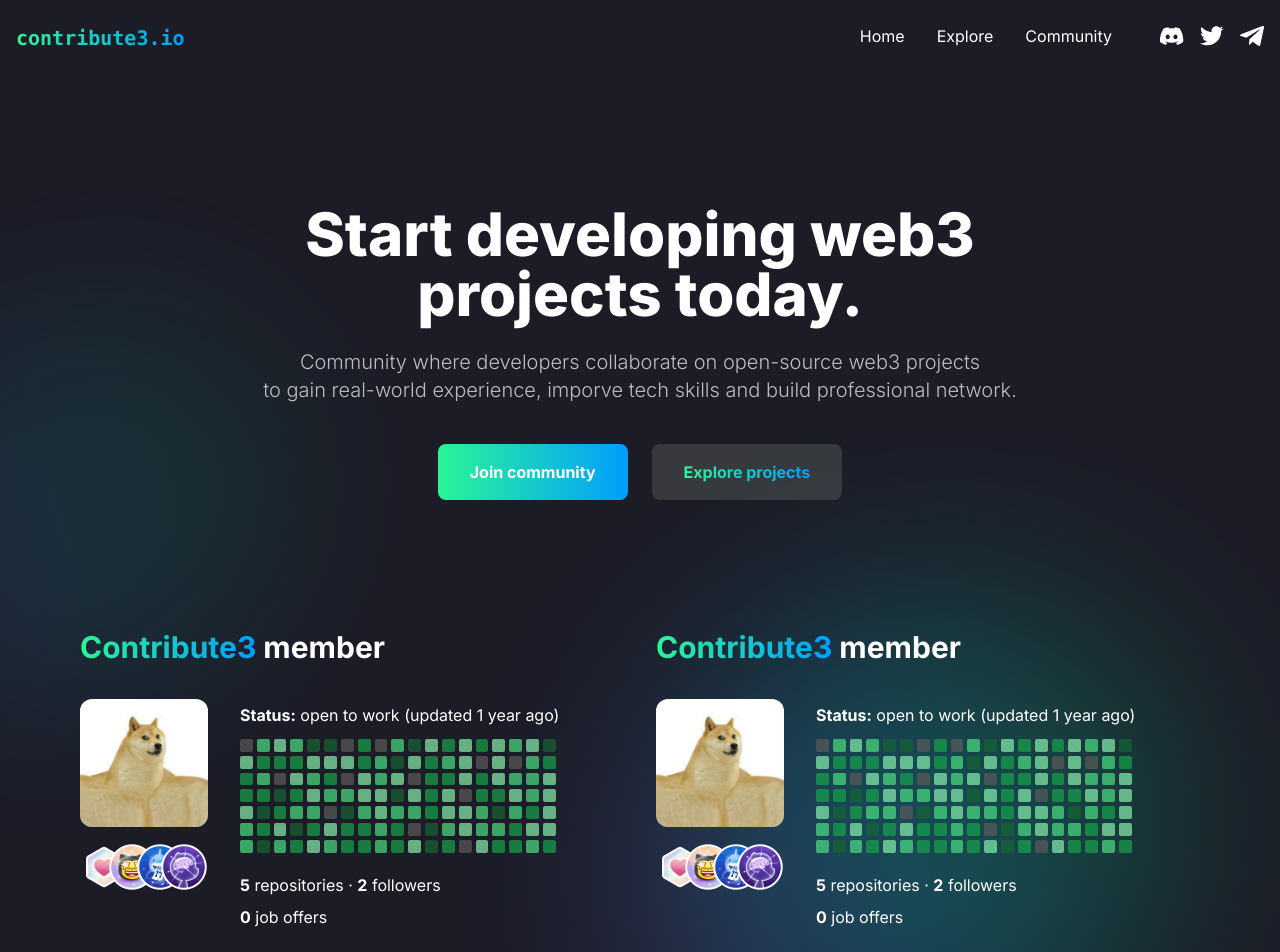
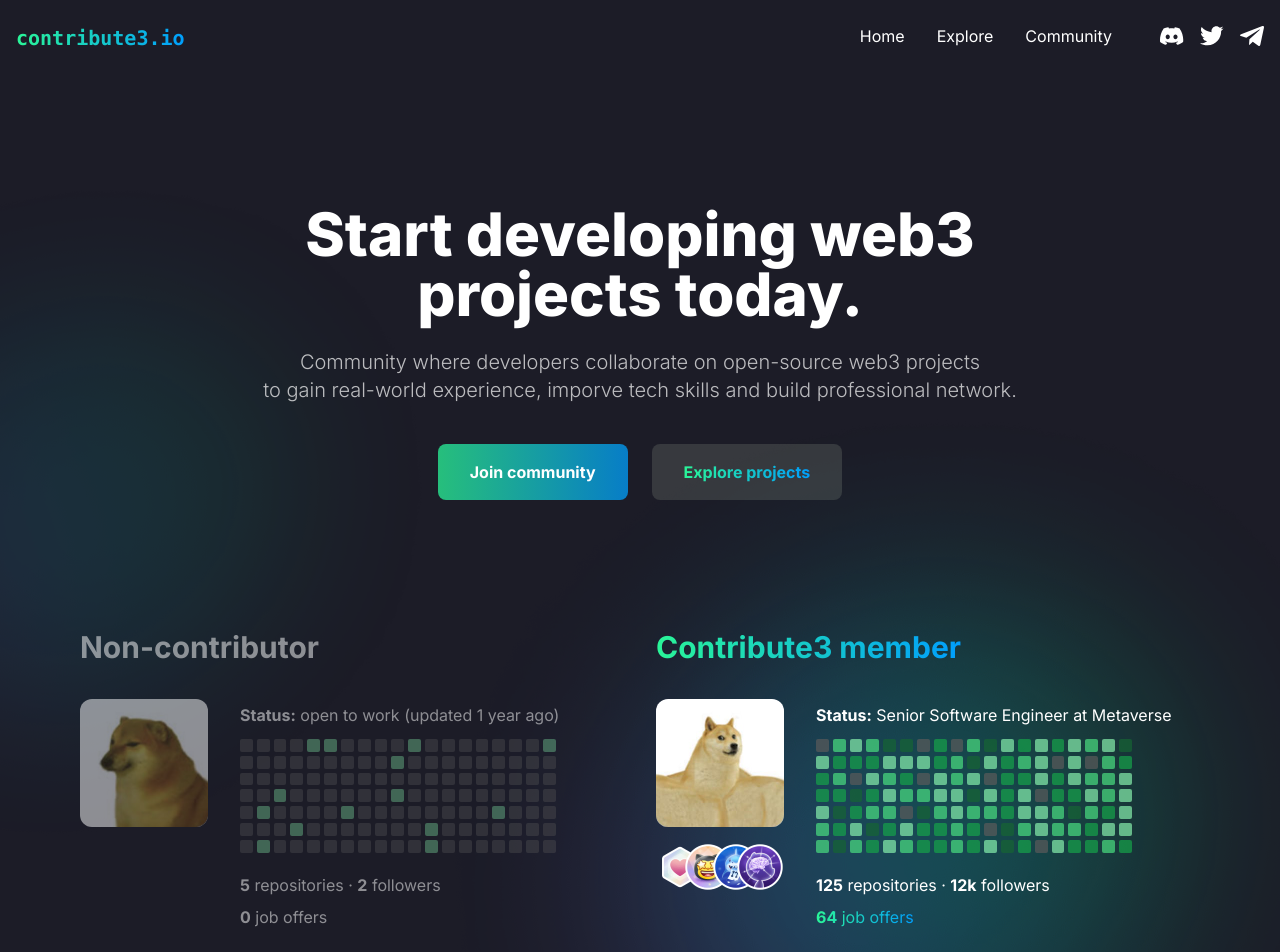
Before and after one commit to gssvv/contribute3, a Next.js app in the folder app/frontend/: page / in a window 1280 px wide. Shown: the top 952 px of the page. Built offline with nearby package versions, Linux system fonts and the light colour scheme.

Commit message:
Main Page Content: profiles data

```diff
--- a/app/frontend/pages/index.tsx
+++ b/app/frontend/pages/index.tsx
@@ -19,6 +19,28 @@
   const historyColors = ['#5B5B5B', '#86efac', '#4ade80', '#16a34a', '#166534'];
   const [isMenuOpen, setIsMenuOpen] = useState(false);
   const mobileNavigation = useRef(null);
+
+  const profiles = [
+    {
+      title: 'Non-contributor',
+      status: 'open to work (updated 1 year ago)',
+      repositories: 5,
+      followers: '2',
+      jobOffers: 0,
+      avatar: './non-contributor.jpg',
+    },
+    {
+      title: 'Contribute3 member',
+      status: 'Senior Software Engineer at Metaverse',
+      repositories: 125,
+      followers: '12k',
+      jobOffers: 64,
+      highlightOffers: true,
+      hasAchievements: true,
+      highlyEffective: true,
+      avatar: './contribute3-member.jpg',
+    },
+  ];
 
   useClickAway(mobileNavigation, () => {
     setIsMenuOpen(false);
@@ -63,7 +85,7 @@
               <li><a className="text-white active:text-primary py-2 px-4 block" href="#">Community</a></li>
             </div>
             <div>
-              <li className="text-xs opacity-50 pt-4 pb-2 px-4">Follow us</li>
+              <li className="text-xs opacity-50 pt-4 pb-2 px-4">Join us</li>
               <li><a className="text-white active:text-primary py-2 px-4 block" href="#">Discord</a></li>
               <li><a className="text-white active:text-primary py-2 px-4 block" href="#">Twitter</a></li>
               <li><a className="text-white active:text-primary py-2 px-4 block" href="#">Telegram</a></li>
@@ -83,7 +105,7 @@
           to gain real-world experience, imporve tech skills and build professional network.
           </p>
           <div className="flex sm:gap-6 gap-4 mt-10 justify-center flex-wrap">
-            <button className="bg-primary">Join community</button>
+            <button className="bg-primary--darken">Join community</button>
             <button><span className="text-primary">Explore projects</span></button>
           </div>
         </div>
@@ -92,46 +114,59 @@
       <div className="container overflow-visible relative max-w-xl lg:max-w-6xl flex mx-auto px-4 gap-12 sm:gap-16 lg:gap-8 flex-col lg:flex-row">
         <img src="./blurry-gradient.png" className="blurry-gradient blurry-gradient--lg -right-20 sm:-right-48 -top-64" alt="" />
 
-        {[1, 2].map(() => (
-          <div key="" className="lg:w-1/2 relative flex-wrap">
-            <h3 className="font-bold"><span className="text-primary">Contribute3</span> member</h3>
+        {profiles.map((profile) => (
+          <div key="" className={`lg:w-1/2 relative flex-wrap ${!profile.highlyEffective && 'opacity-50'}`}>
+            <h3 className="font-bold">
+              <span className={profile.highlyEffective ? 'text-primary' : ''}>
+                {profile.title}
+              </span>
+            </h3>
             <div className="sm:mt-8 mt-4 flex gap-4 sm:gap-8">
               <div className="min-w-max">
-                <img className="h-20 w-20 sm:h-32 sm:w-32 bg-white rounded-xl object-cover" src="./contribute3-member.jpg" alt="" />
+                <img className="h-20 w-20 sm:h-32 sm:w-32 bg-white rounded-xl object-cover" src={profile.avatar} alt="" />
+
+                {profile.hasAchievements && (
                   <div className="mt-4 hidden sm:flex">
                     <img
                       src="./github-achievements/0.png"
+                      alt=""
                       className="w-12 h-12"
                     />
                     <img
                       src="./github-achievements/1.png"
+                      alt=""
                       className="w-12 h-12 -ml-5"
                     />
                     <img
                       src="./github-achievements/2.png"
+                      alt=""
                       className="w-12 h-12 -ml-5"
                     />
                     <img
                       src="./github-achievements/3.png"
+                      alt=""
                       className="w-12 h-12 -ml-6"
                     />
                   </div>
+                )}
               </div>
 
               <div className="text-sm sm:text-base">
-                <p className="mt-1 mb-3"><b>Status:</b> open to work (updated 1 year ago)</p>
+                <p className="mt-1 mb-3"><b>Status:</b> {profile.status}</p>
 
                 <div className="w-full max-w-xs flex flex-wrap gap-1 opacity-70">
                   {historyList.map((colorIndex) => (
                     <div key="" className="history-dot" style={{
-                      // background: historyColors[Math.max(colorIndex - 3, 0)],
-                      background: historyColors[colorIndex],
+                      background: profile.highlyEffective ? historyColors[colorIndex]
+                        : historyColors[Math.max(colorIndex - 3, 0)],
                     }}></div>
                   ))}
                 </div>
 
-                <p className="mt-5"><b>5</b> repositories · <b>2</b> followers</p>
-                <p className="mt-2"><b>0</b> job offers</p>
+                <p className="mt-5"><b>{profile.repositories}</b> repositories · <b>{profile.followers}</b> followers</p>
+                <p className={'mt-2 '}>
+                  <span className={`${profile.jobOffers > 0 ? 'text-primary' : ''}`}><b>{profile.jobOffers}</b> job offers</span>
+                </p>
               </div>
             </div>
           </div>
@@ -237,6 +272,7 @@
         </div>
       </div>
 
+      <div className="blue-block mt-16 sm:mt-32">
         <div className="container mx-auto px-4 py-16 sm:py-32">
           <h1 className="text-center">Are you with us?</h1>
           <p className="mt-3 text-center opacity-50 text-md sm:text-lg">Membership is free. As all best things in life.</p>
@@ -264,6 +300,7 @@
             </a>
           </div>
         </div>
+      </div>
 
       <footer className="container mx-auto text-center text-xs my-8 font-mono">
           made by <a href="https://twitter.com/gssvv_" target="_blank" rel="noreferrer">@gssvv_</a>
--- a/app/frontend/styles/globals.sass
+++ b/app/frontend/styles/globals.sass
@@ -63,6 +63,8 @@
 
 .bg-primary
   background: linear-gradient(90deg, #2AF598 0%, #009EFD 100%)
+  &--darken
+    background: linear-gradient(90deg, rgba(42, 245, 152, 0.75) 0%, rgba(0, 158, 253, 0.75) 100%)
 
 button
   @apply flex items-center gap-2 sm:py-4 sm:px-8 sm:text-base text-sm py-3 px-6 font-bold leading-6 text-center bg-discord rounded-lg hover:opacity-75
```
Lines whose indentation alone changed are shown as unchanged.
